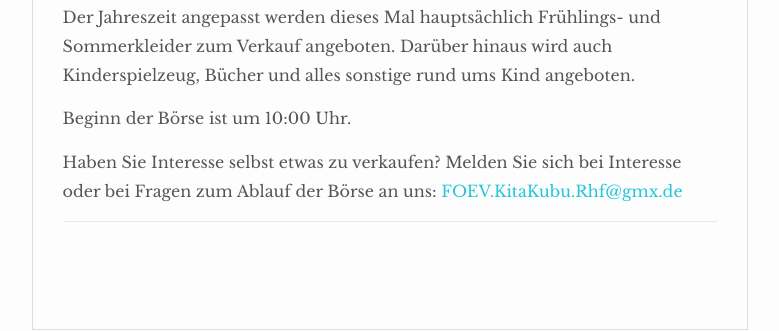
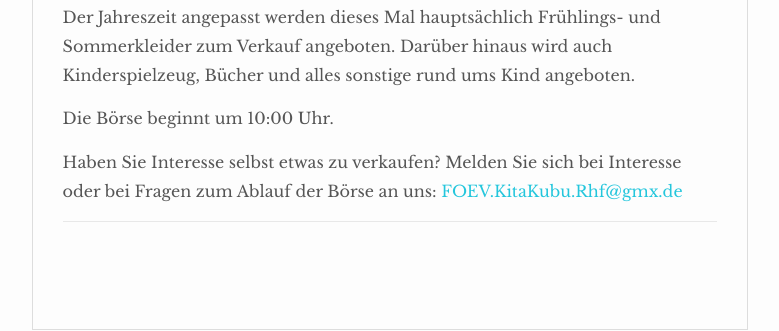
Before and after one commit to fv-kubu/fv-kubu, a Jekyll site: the page built from _posts/2022-04-03-ankuendigung-kleiderboerse-fruehjahr-2022.md, in a window 1280 px wide. Shown: the part 600-931 px from the top of the page, without its empty margins (250-1029 px from the left). Built offline with Jekyll 4.4.1, drawn with Linux system fonts in a browser that asks for light colours; nearby versions of some CDN libraries.

Commit message:
Update text

```diff
--- a/_posts/2022-04-03-ankuendigung-kleiderboerse-fruehjahr-2022.md
+++ b/_posts/2022-04-03-ankuendigung-kleiderboerse-fruehjahr-2022.md
@@ -9,7 +9,7 @@ Wir freuen uns euch mitteilen zu können, dass am 3. April 2022 unsere sortierte
 
 Der Jahreszeit angepasst werden dieses Mal hauptsächlich Frühlings- und Sommerkleider zum Verkauf angeboten. Darüber hinaus wird auch Kinderspielzeug, Bücher und alles sonstige rund ums Kind angeboten.
 
-Beginn der Börse ist um 10:00 Uhr.
+Die Börse beginnt um 10:00 Uhr.
 
 Haben Sie Interesse selbst etwas zu verkaufen?
 Melden Sie sich bei Interesse oder bei Fragen zum Ablauf der Börse an uns:
```
